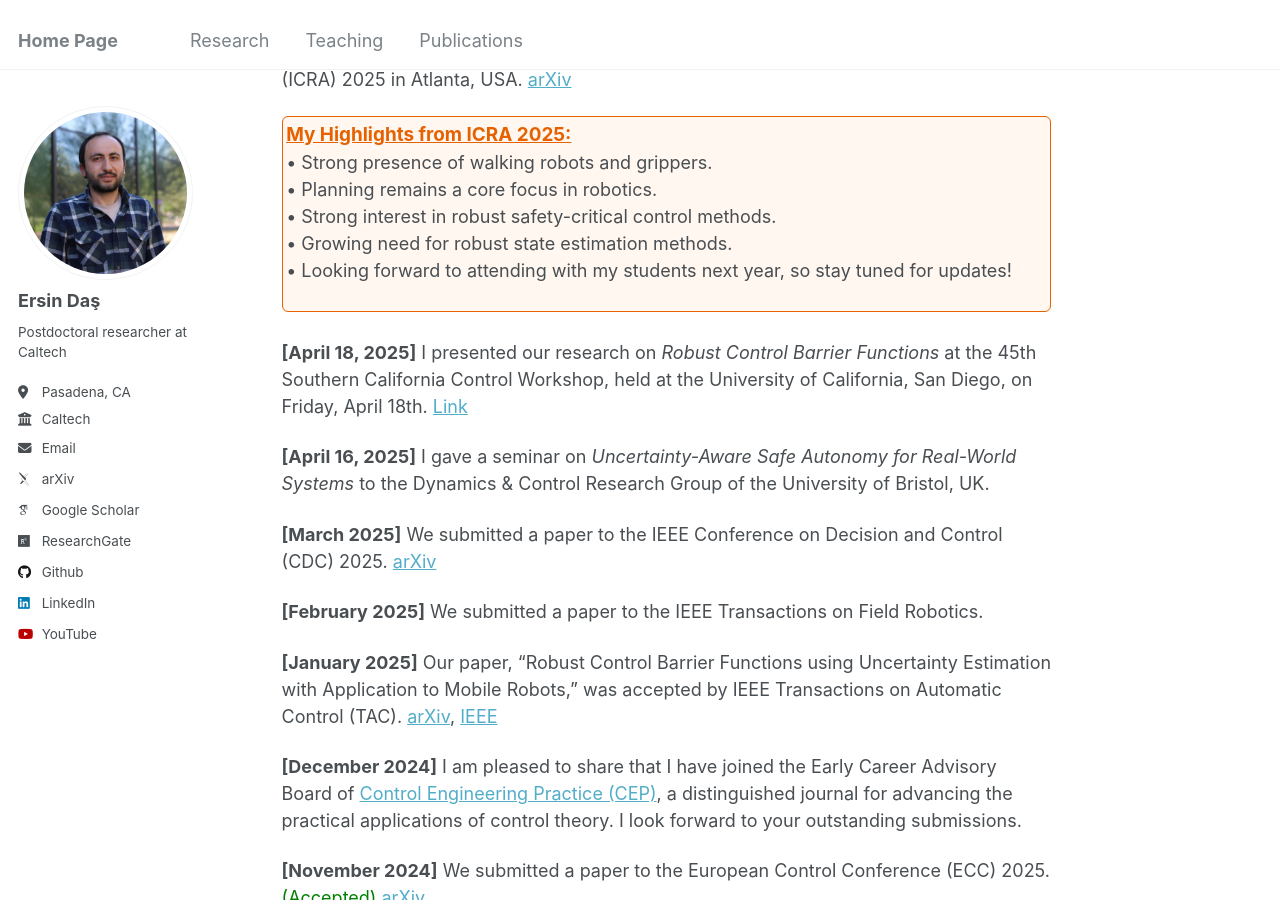
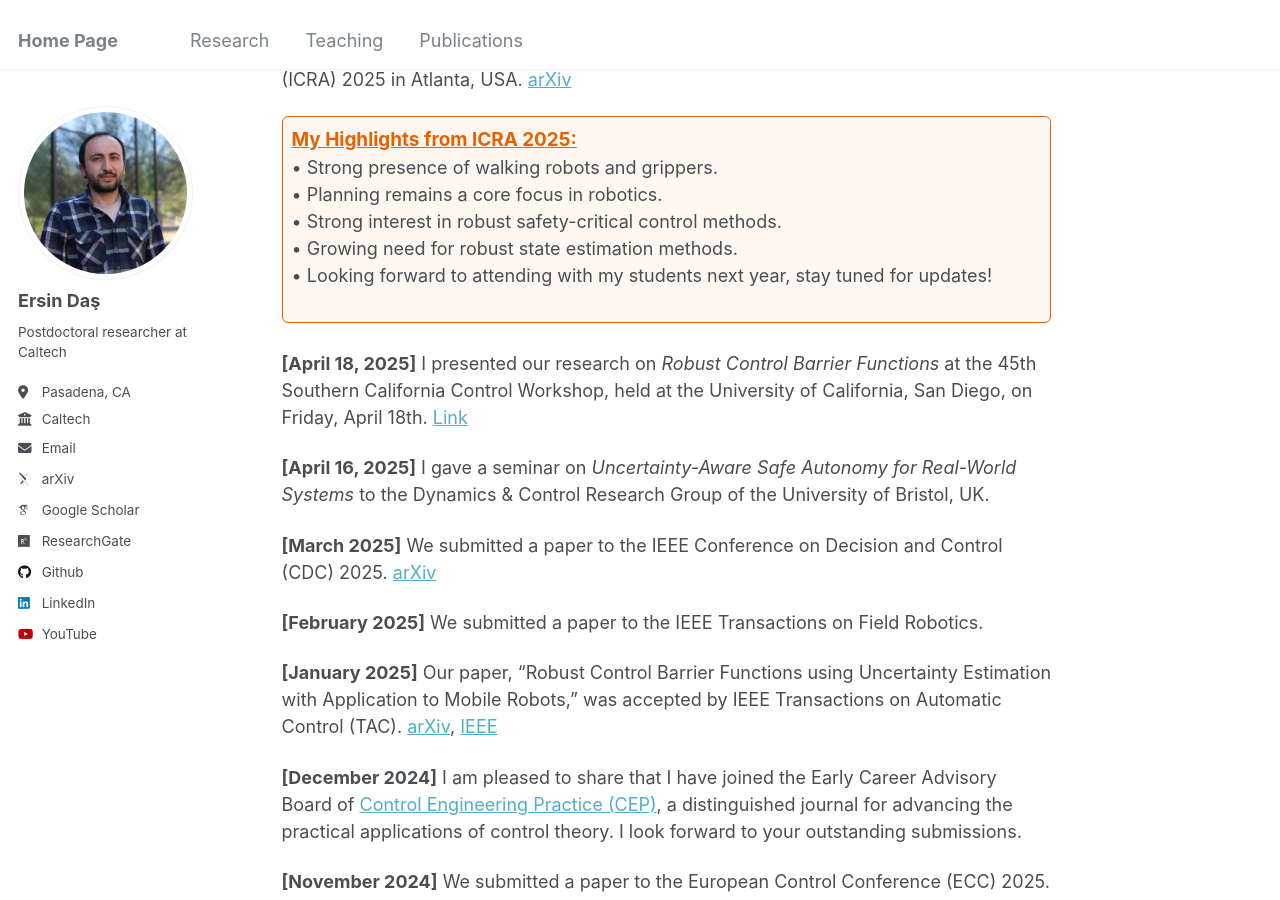
Before and after one commit to ersindas/ersindas.github.io, a Jekyll site: the page built from _pages/about.md, in a window 1280 px wide and 900 px high, scrolled down 446 px. Built offline with Jekyll 4.4.1, drawn with Linux system fonts in a browser that asks for light colours; some web fonts are replaced.

Commit message:
Update about.md

```diff
--- a/_pages/about.md
+++ b/_pages/about.md
@@ -15,13 +15,13 @@ News
 ======
 **[May 20, 2025]** I presented our paper, "Bayesian Optimal Experimental Design for Robot Kinematic Calibration," at the IEEE International Conference on Robotics and Automation (ICRA) 2025 in Atlanta, USA. [arXiv](https://arxiv.org/pdf/2409.10802)
 
-<div style="border: 1px solid #e66100; background-color: #fff7f0; padding: 0.2em 0.2em; margin: 0.2em 0 0.0em 0; border-radius: 6px;">
+<div style="border: 1px solid #e66100; background-color: #fff7f0; padding: 0.5em 0.5em; margin: 0.0em 0 0.0em 0; border-radius: 6px;">
   <strong style="color:#e66100; font-size: 1.05em; text-decoration: underline;">My Highlights from ICRA 2025:</strong><br>
   • Strong presence of walking robots and grippers.<br>
   • Planning remains a core focus in robotics.<br>
   • Strong interest in robust safety-critical control methods.<br>
   • Growing need for robust state estimation methods.<br>
-  • Looking forward to attending with my students next year, so stay tuned for updates!
+  • Looking forward to attending with my students next year, stay tuned for updates!
 </div>
 
 <p style="margin-bottom:1.5em;"></p>
```
